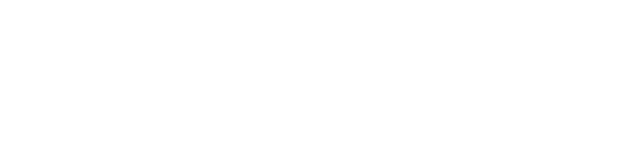
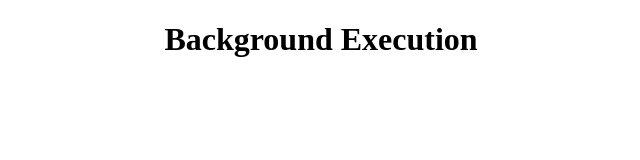
Before and after one commit to shivam-kadwade/javascript-in-background, a plain HTML site: page service-worker-background-api/index.html in a window 1280 px wide. Shown: the whole page, without its empty margins (319-959 px from the left). Drawn offline with Linux system fonts and the light colour scheme.

Commit message:
Added heading

```diff
--- a/service-worker-background-api/index.html
+++ b/service-worker-background-api/index.html
@@ -8,6 +8,7 @@
     <title>Background</title>
 </head>
 <body>
+    <h1 style="text-align: center;">Background Execution</h1>
     <div id="root"></div>
 </body>
 </html>
```
